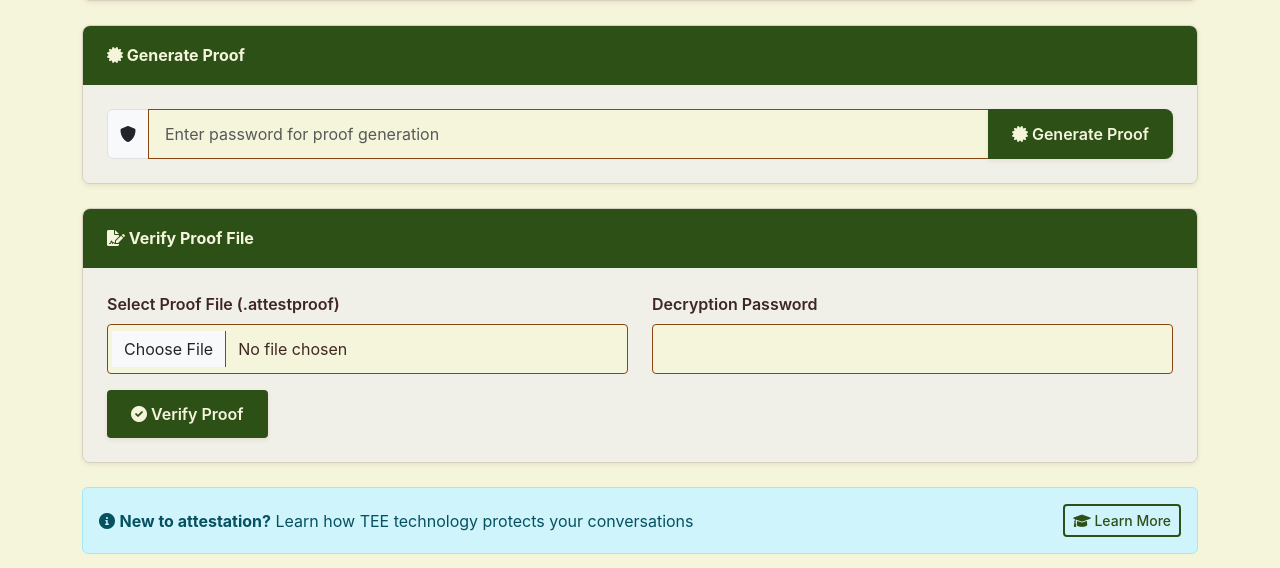
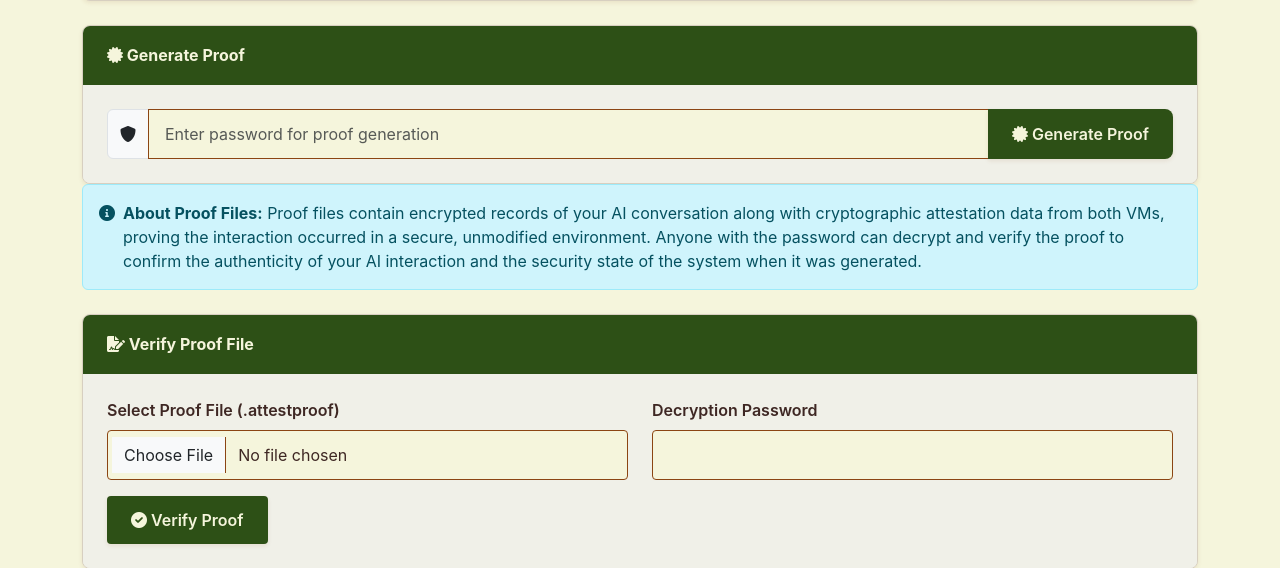
Before and after one commit to MrGarbonzo/secretGPT, a Python web app: template interfaces/web_ui/templates/index.html in a window 1280 px wide. Shown: the part 806-1374 px from the top of the page. Run offline with Jinja, Linux system fonts and the light colour scheme; the template is opened without the code that fills it, so the values that code supplies are empty.

Commit message:
Add informational alert explaining proof files
- Added info alert between Generate Proof and Verify Proof sections
- Explains what proof files contain (conversation + attestation data)
- Clarifies purpose (proving secure, unmodified environment)
- Notes that anyone with password can verify authenticity
- Uses Bootstrap alert styling for clear visibility

```diff
--- a/interfaces/web_ui/templates/index.html
+++ b/interfaces/web_ui/templates/index.html
@@ -125,6 +125,16 @@
             </div>
         </div>
 
+        <!-- Proof Information Alert -->
+        <div class="alert alert-info mb-3">
+            <div class="d-flex align-items-start">
+                <i class="fas fa-info-circle me-2 mt-1"></i>
+                <div>
+                    <strong>About Proof Files:</strong> Proof files contain encrypted records of your AI conversation along with cryptographic attestation data from both VMs, proving the interaction occurred in a secure, unmodified environment. Anyone with the password can decrypt and verify the proof to confirm the authenticity of your AI interaction and the security state of the system when it was generated.
+                </div>
+            </div>
+        </div>
+
         <!-- Proof Verification Section - MOVED FROM ATTESTATION PAGE -->
         <div class="card mt-4">
             <div class="card-header">
```
